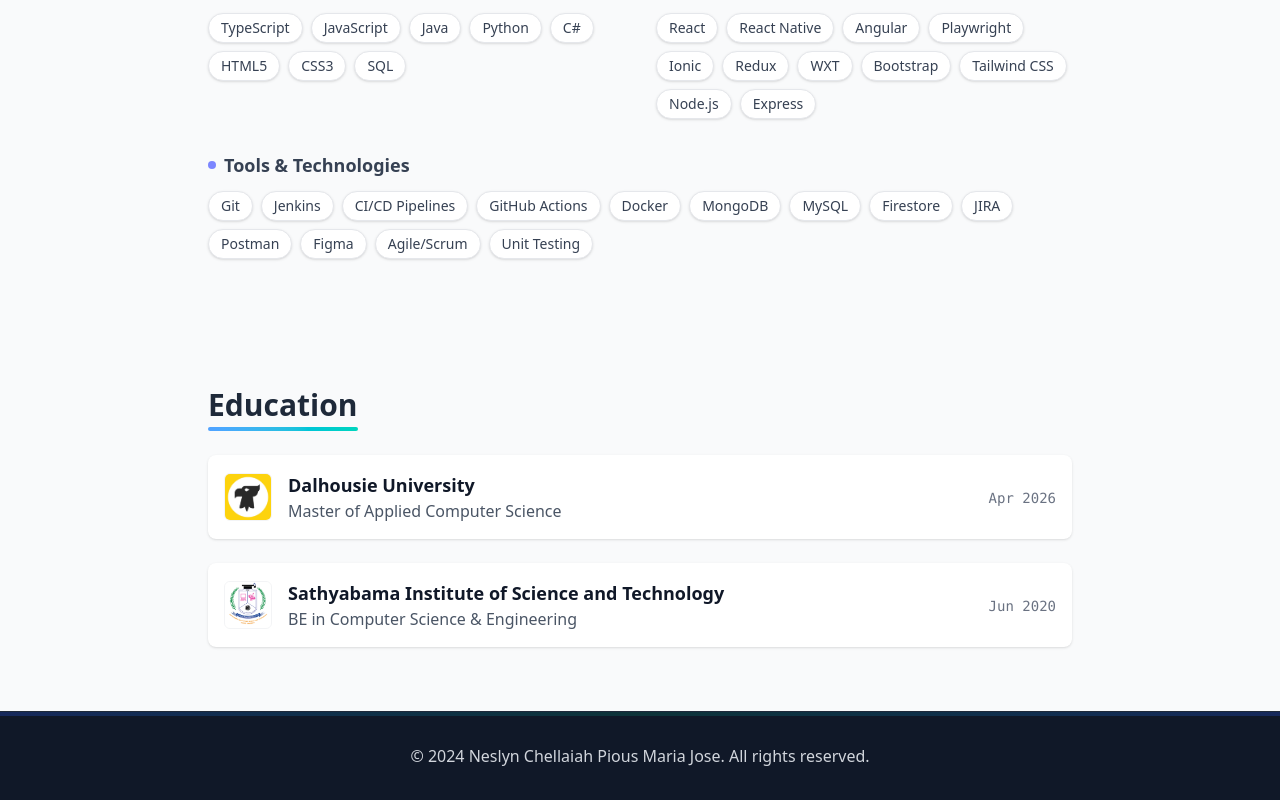
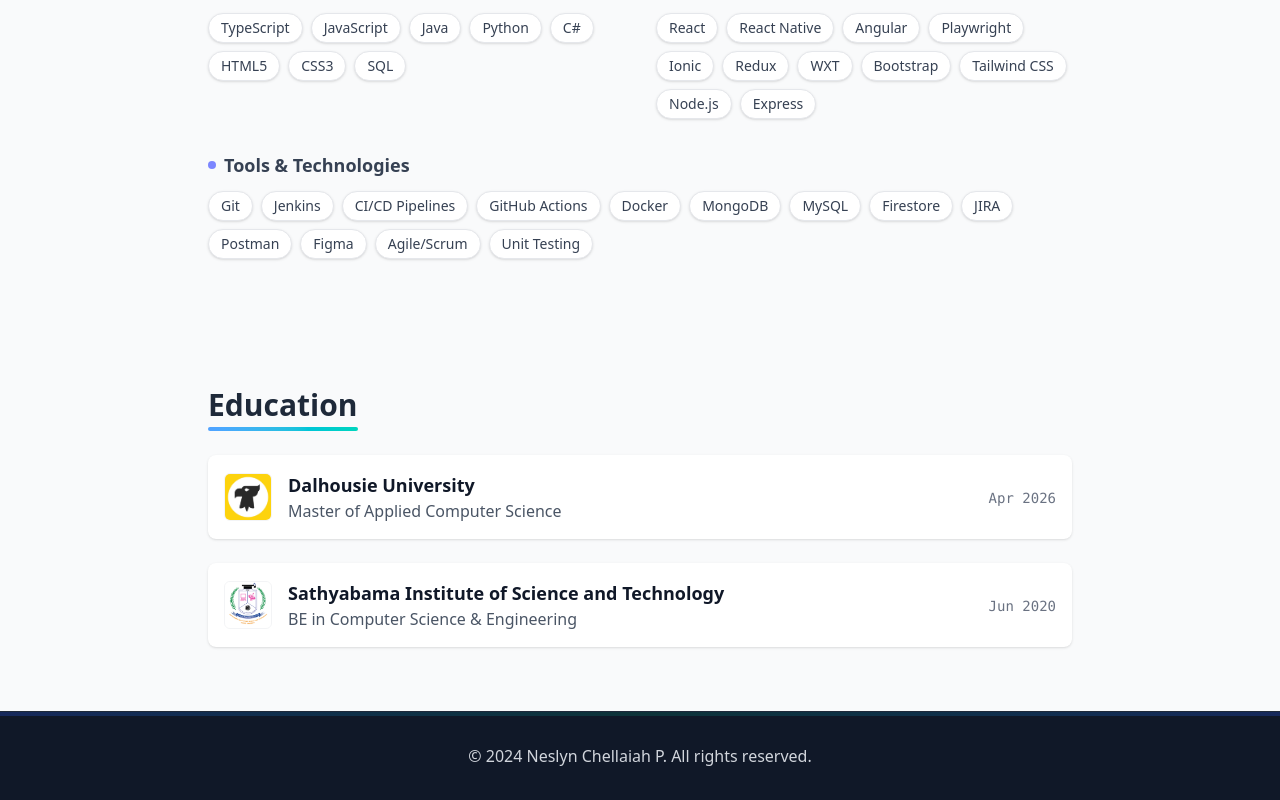
Before and after one commit to NeslynChellaiah/portfolio, a React (Vite) app: page / in a window 1280 px wide. Shown: the part 2808-3608 px from the top of the page. Built offline with nearby package versions, Linux system fonts and the light colour scheme.

Commit message:
chore: Shorten the name in the footer copyright and PWA manifest. (#7)

```diff
--- a/src/components/Footer.tsx
+++ b/src/components/Footer.tsx
@@ -4,7 +4,7 @@ export const Footer: React.FC = () => {
     return (
         <footer className="bg-gray-900 text-gray-300 py-8 text-center border-t border-gray-800 relative">
             <div className="absolute top-0 left-0 w-full h-1 bg-gradient-to-r from-blue-900 via-teal-900 to-blue-900 opacity-50"></div>
-            <p>© {new Date().getFullYear()} Neslyn Chellaiah Pious Maria Jose. All rights reserved.</p>
+            <p>© {new Date().getFullYear()} Neslyn Chellaiah P. All rights reserved.</p>
         </footer>
     );
 };
--- a/vite.config.ts
+++ b/vite.config.ts
@@ -12,8 +12,8 @@ export default defineConfig({
       registerType: 'autoUpdate',
       includeAssets: ['favicon.svg', 'apple-touch-icon.svg', 'logos/**/*', 'resume.pdf'],
       manifest: {
-        name: 'Neslyn Chellaiah - Portfolio',
-        short_name: 'Neslyn Portfolio',
+        name: 'Neslyn',
+        short_name: 'Neslyn',
         description: 'Full-stack software developer with 4+ years of experience building scalable web applications',
         theme_color: '#1f2937',
         background_color: '#1f2937',
```
